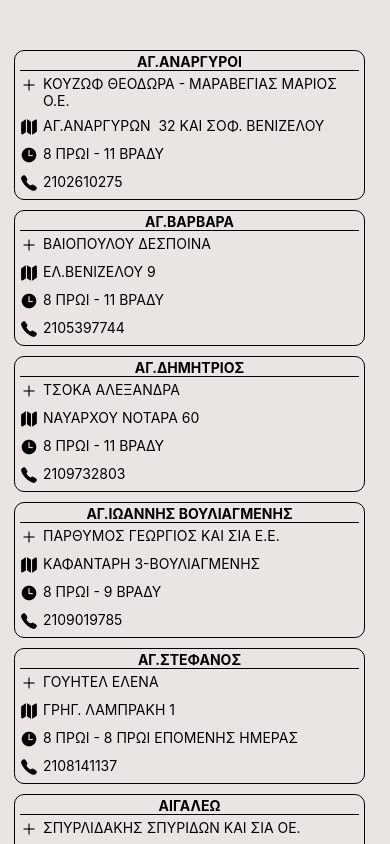
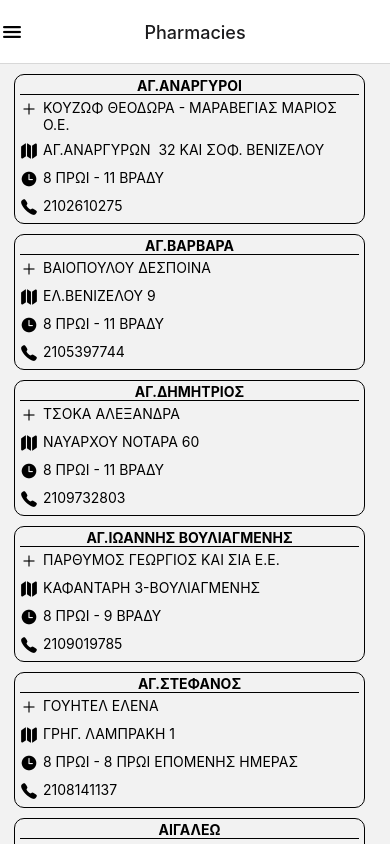
Before and after one commit to tkouleris/pharmacy_mobile, a React Native app: screen /Pharmacies in a window 390 px wide. Built offline with nearby package versions, Linux system fonts and the light colour scheme.

Commit message:
filter pharmacies

```diff
--- a/App.js
+++ b/App.js
@@ -1,19 +1,41 @@
 import {StatusBar} from 'expo-status-bar';
-import {ScrollView, StyleSheet, Text, View} from 'react-native';
-import {useEffect, useState} from "react";
+import {StyleSheet} from 'react-native';
+import {useEffect, useLayoutEffect, useState} from "react";
+import Pharmacies from "./components/Pharmacies";
+import {NavigationContainer} from '@react-navigation/native'
+import {createNativeStackNavigator} from "@react-navigation/native-stack";
+import Districts from "./components/Districts";
 import {Ionicons} from "@expo/vector-icons";
 
-
+const Stack = createNativeStackNavigator();
 export default function App() {
 
+    // const [pharmaciesCopy, setPharmaciesCopy] = useState([])
     const [pharmacies, setPharmacies] = useState([])
+    const [districts, setDistricts] = useState([])
+    const [districtOption, setDistrictOption] = useState('All')
+
+    useLayoutEffect(() => {
+        let data = getData().then((data)=>{
+            setDistricts(data.districts)
+            setPharmacies(data.pharmacies)
+            // setPharmaciesCopy(data.pharmacies)
+        })
+
+    }, []);
 
     useEffect(() => {
-        let data = getData()
-        setPharmacies(data.pharmacies)
-    }, []);
+        console.log('option changed')
+    }, [districtOption]);
 
-    function getData() {
+    // useEffect(() => {
+    //         filter(districtOption).then((filtered)=>{
+    //             setPharmacies(filtered)
+    //             console.log(pharmacies.length)
+    //         })
+    // }, [pharmacies]);
+
+    async function getData() {
         return {
             "date": "Δευτέρα, 8 Απριλίου 2024",
             "districts": [
@@ -679,35 +701,58 @@ export default function App() {
         }
     }
 
+    function menu(navigation, districts){
+        console.log(pharmacies.length)
+        navigation.navigate('Districts', {'districts': districts})
+    }
+
+    function selectDistrict(district){
+       setDistrictOption(district)
+    }
+
+    async function filter(query){
+        return pharmacies.filter((item) => {
+            return item.perioxi === query
+        })
+    }
+
     return (
-        <View style={styles.container}>
+        <NavigationContainer>
             <StatusBar style="dark"/>
-            <ScrollView style={styles.main}>
-                {pharmacies.map((pharmacy, index) => (
-                    <View style={styles.item} key={index}>
-                        <View style={styles.item_head}>
-                            <Text style={styles.item_head_text}>{pharmacy.perioxi}</Text>
-                        </View>
-                        <View style={styles.item_row}>
-                            <Ionicons name={'add'} size={18} />
-                            <Text style={styles.item_text}>{pharmacy.farmakeio}</Text>
-                        </View>
-                        <View style={styles.item_row}>
-                            <Ionicons name={'map'} size={18} />
-                            <Text style={styles.item_text}>{pharmacy.dieuthinsi}</Text>
-                        </View>
-                        <View style={styles.item_row}>
-                            <Ionicons name={'time'} size={18} />
-                            <Text style={styles.item_text}>{pharmacy.orario}</Text>
-                        </View>
-                        <View style={styles.item_row}>
-                            <Ionicons name={'call'} size={18} />
-                            <Text style={styles.item_text}>{pharmacy.tilefono}</Text>
-                        </View>
-                    </View>
-                ))}
-            </ScrollView>
-        </View>
+            <Stack.Navigator>
+                <Stack.Screen
+                    name="Pharmacies"
+                    options={({navigation}) => ({
+                        title: 'Pharmacies',
+                        headerTitleAlign: 'center',
+                        headerLeft: ({tintColor}) => (
+                            <Ionicons
+                                icon="menu"
+                                size={24}
+                                color={tintColor}
+                                style={{marginRight: 15}}
+                                onPress={menu.bind(this,navigation, districts)}
+                                name="menu"
+                            />
+                        ),
+                        // headerRight: ({tintColor}) => (
+                        //     <Ionicons
+                        //         icon="add"
+                        //         size={24}
+                        //         color={tintColor}
+                        //         onPress={refresh}
+                        //         name="refresh"
+                        //     />
+                        // )
+                    })}
+                >
+                    {props => <Pharmacies {...props} pharmacies={pharmacies}/>}
+                </Stack.Screen>
+                <Stack.Screen name="Districts">
+                    {props => <Districts {...props} districts={districts} onSelect={selectDistrict} />}
+                </Stack.Screen>
+            </Stack.Navigator>
+        </NavigationContainer>
     );
 }
 
@@ -718,31 +763,4 @@ const styles = StyleSheet.create({
         alignItems: 'center',
         justifyContent: 'center',
     },
-    main:{
-        marginTop: 50
-    },
-    item:{
-        marginBottom: 10,
-        borderWidth: 1,
-        borderColor: 'black',
-        paddingVertical: 2,
-        paddingHorizontal: 5,
-        borderRadius: 10,
-        marginHorizontal: 14,
-        width: '90%'
-    },
-    item_row:{
-        flexDirection: 'row',
-        paddingVertical: 4,
-    },
-    item_head:{
-        borderBottomWidth: 1
-    },
-    item_head_text:{
-        textAlign: 'center',
-        fontWeight: 'bold'
-    },
-    item_text:{
-        paddingLeft: 5,
-    }
 });
--- /dev/null
+++ b/components/Districts.js
@@ -0,0 +1,44 @@
+import {View, Text, ScrollView, StyleSheet, Pressable} from "react-native";
+
+function Districts({navigation, districts, onSelect}){
+
+    function filterPharmacies(district){
+        onSelect(district)
+        navigation.navigate('Pharmacies')
+    }
+
+    return <View style={styles.main}>
+        <ScrollView >
+            <View style={styles.district} key={-1}>
+                <Text>All</Text>
+            </View>
+            {districts.map((district, index) => (
+                <Pressable
+                    onPress={filterPharmacies.bind(this, district)} key={index}
+                    // style={({pressed})=>[styles.citySelection, pressed && styles.pressed]}
+                >
+                    <View style={styles.district}>
+                        <Text>{district}</Text>
+                    </View>
+                </Pressable>
+            ))}
+        </ScrollView>
+    </View>
+}
+
+export default Districts;
+
+const styles = StyleSheet.create({
+    main:{
+      marginHorizontal: 15,
+      marginVertical: 10
+    },
+    district:{
+        borderWidth: 1,
+        borderColor: '#000',
+        paddingVertical: 5,
+        marginVertical: 5,
+        borderRadius: 10,
+        paddingLeft:10
+    }
+})
--- /dev/null
+++ b/components/Pharmacies.js
@@ -0,0 +1,64 @@
+import {ScrollView, StyleSheet, Text, View} from "react-native";
+import {Ionicons} from "@expo/vector-icons";
+
+function Pharmacies({pharmacies}){
+    return (
+        <ScrollView style={styles.main}>
+            {pharmacies.map((pharmacy, index) => (
+                <View style={styles.item} key={index}>
+                    <View style={styles.item_head}>
+                        <Text style={styles.item_head_text}>{pharmacy.perioxi}</Text>
+                    </View>
+                    <View style={styles.item_row}>
+                        <Ionicons name={'add'} size={18} />
+                        <Text style={styles.item_text}>{pharmacy.farmakeio}</Text>
+                    </View>
+                    <View style={styles.item_row}>
+                        <Ionicons name={'map'} size={18} />
+                        <Text style={styles.item_text}>{pharmacy.dieuthinsi}</Text>
+                    </View>
+                    <View style={styles.item_row}>
+                        <Ionicons name={'time'} size={18} />
+                        <Text style={styles.item_text}>{pharmacy.orario}</Text>
+                    </View>
+                    <View style={styles.item_row}>
+                        <Ionicons name={'call'} size={18} />
+                        <Text style={styles.item_text}>{pharmacy.tilefono}</Text>
+                    </View>
+                </View>
+            ))}
+        </ScrollView>
+    )
+}
+
+export default Pharmacies;
+
+const styles = StyleSheet.create({
+    main:{
+        marginTop: 10
+    },
+    item:{
+        marginBottom: 10,
+        borderWidth: 1,
+        borderColor: 'black',
+        paddingVertical: 2,
+        paddingHorizontal: 5,
+        borderRadius: 10,
+        marginHorizontal: 14,
+        width: '90%'
+    },
+    item_row:{
+        flexDirection: 'row',
+        paddingVertical: 4,
+    },
+    item_head:{
+        borderBottomWidth: 1
+    },
+    item_head_text:{
+        textAlign: 'center',
+        fontWeight: 'bold'
+    },
+    item_text:{
+        paddingLeft: 5,
+    }
+});
--- a/package.json
+++ b/package.json
@@ -10,6 +10,9 @@
   },
   "dependencies": {
     "@expo/vector-icons": "^14.0.0",
+    "@react-navigation/drawer": "^6.6.15",
+    "@react-navigation/native": "^6.1.17",
+    "@react-navigation/native-stack": "^6.9.26",
     "expo": "~50.0.14",
     "expo-status-bar": "~1.11.1",
     "react": "18.2.0",
```
Also changed, not shown: 1 other file (tests, documents, lock files or other folders).
